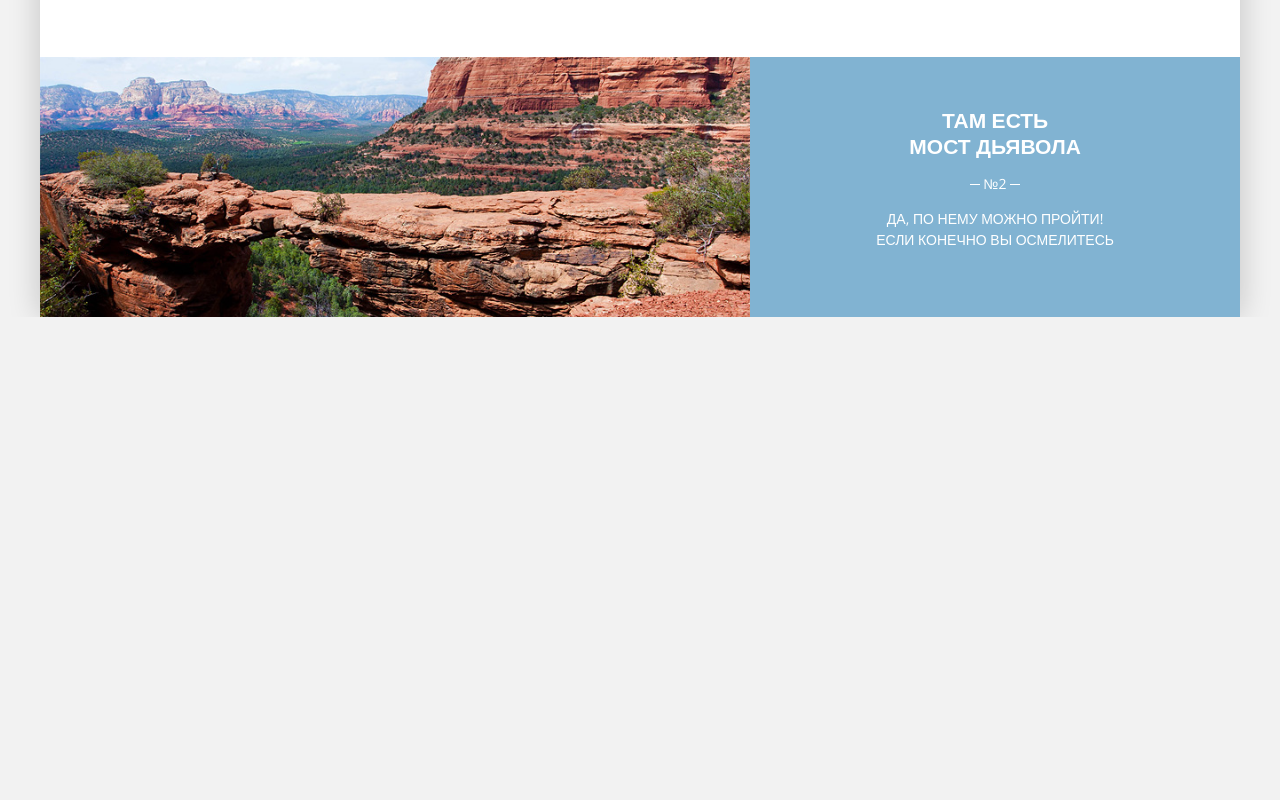
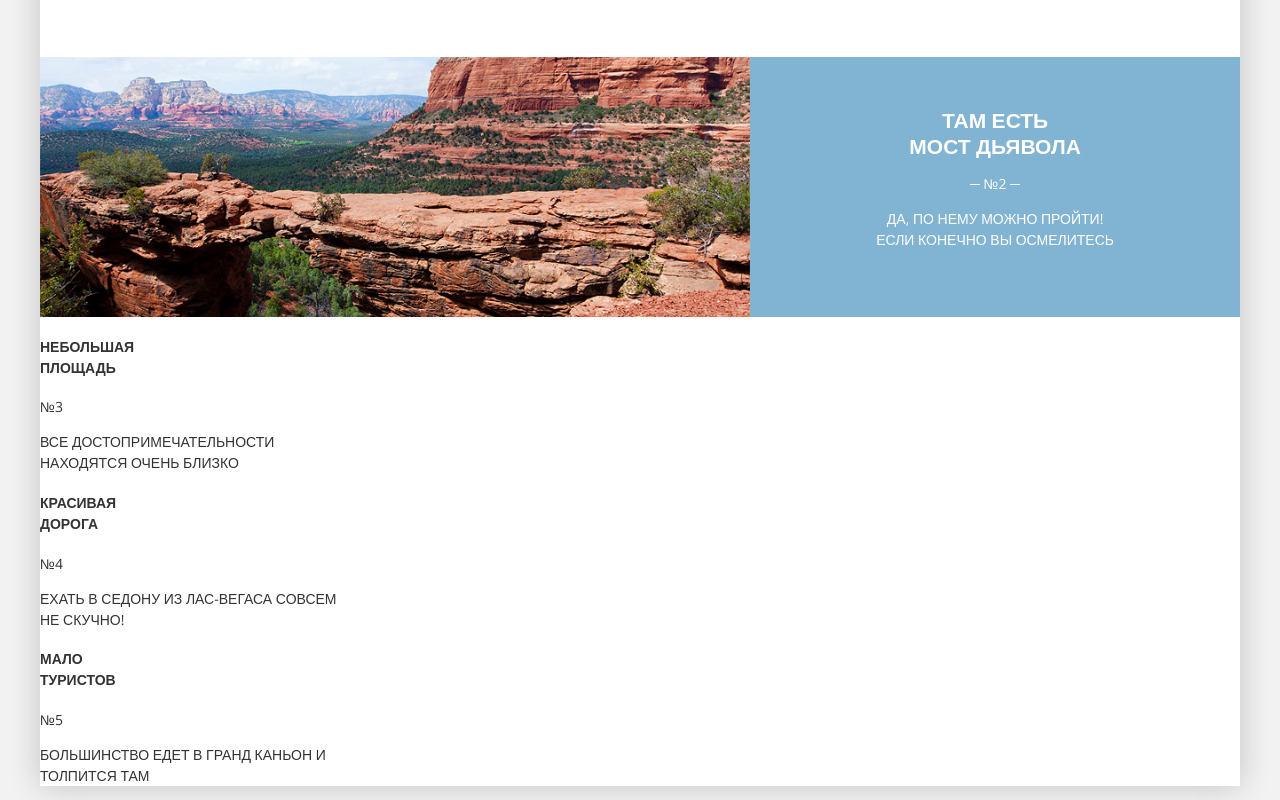
Before and after one commit to TimchenkoSergey/Sedona, a website: page index.html in a window 1280 px wide. Shown: the part 1246-2046 px from the top of the page. Before the commit the page ends 1563 px from the top, so only its background shows below. Drawn offline with nearby package versions, Linux system fonts and the light colour scheme; files whose address does not match are found by name.

Commit message:
Complete markup for reasons section.

```diff
--- a/index.html
+++ b/index.html
@@ -102,7 +102,7 @@
 		<section class="info-line">
 			<div class="info-line__description">
 				<h4 class="info-line__header">НАСТОЯЩИЙ<br>ГОРОДОК</h4>
-				<p class="info-line__number">№1</p>
+				<p class="number">№1</p>
 				<p class="info-line__text">
 					СЕДОНА НЕ АТРАКЦИОН ДЛЯ ТУРИСТОВ,<br>ТАМ ТЕЧЕТ СВОЯ ЖИЗНЬ
 				</p>
@@ -158,7 +158,7 @@
 		<section class="info-line">
 			<div class="info-line__description info-line__description--order">
 				<h4 class="info-line__header">ТАМ ЕСТЬ<br>Мост дьявола</h4>
-				<p class="info-line__number">№2</p>
+				<p class="number">№2</p>
 				<p class="info-line__text">
 					Да, по нему можно пройти!<br>Если конечно вы осмелитесь
 				</p>
@@ -166,6 +166,29 @@
 			<div class="info-line__picture info-line__picture--order">
 			</div>
 		</section>
+		<section class="reasons">
+			<div class="reasons__item">
+				<h4 class="reasons__header">НЕБОЛЬШАЯ<br>ПЛОЩАДЬ</h4>
+				<p class="number">№3</p>
+				<p class="reasons__description">
+					ВСЕ достопримечательности<br>находятся очень близко
+				</p>
+			</div>
+			<div class="reasons__item">
+				<h4 class="reasons__header">КРАСИВАЯ<br>ДОРОГА</h4>
+				<p class="number">№4</p>
+				<p class="reasons__description">
+					ЕХАТЬ В СЕДОНУ ИЗ ЛАС-ВЕГАСА совсем<br>НЕ СКУЧНО!
+				</p>
+			</div>
+			<div class="reasons__item">
+				<h4 class="reasons__header">МАЛО<br>ТУРИСТОВ</h4>
+				<p class="number">№5</p>
+				<p class="reasons__description">
+					Большинство едет в гранд каньон и<br>толпится там
+				</p>
+			</div>
+		</section>
 	</main>
 	<script src="js/main.js"></script>
 </body>
--- a/scss/blocks/info-line/_info-line.scss
+++ b/scss/blocks/info-line/_info-line.scss
@@ -23,29 +23,6 @@
 		line-height: $h-text-line;
 	}
 
-	&__number {
-		position: relative;
-
-		&::after,
-		&::before {
-			content: " ";
-			width: 10px;
-			height: 1px;
-			position: absolute;
-			top: 11px;
-
-			background-color: #fff;
-		}
-
-		&::after {
-			right: 150px;
-		}
-
-		&::before {
-			left: 150px;
-		}
-	}
-
 	&__picture {
 		width: 67%;
 		min-height: 260px;
--- /dev/null
+++ b/scss/blocks/number/_number.scss
@@ -0,0 +1,22 @@
+.number {
+	position: relative;
+
+	&::after,
+	&::before {
+		content: " ";
+		width: 10px;
+		height: 1px;
+		position: absolute;
+		top: 11px;
+
+		background-color: #fff;
+	}
+
+	&::after {
+		right: 150px;
+	}
+
+	&::before {
+		left: 150px;
+	}
+}
--- a/scss/main.scss
+++ b/scss/main.scss
@@ -6,3 +6,4 @@
 @import "blocks/navigation/_navigation";
 @import "blocks/info-line/_info-line";
 @import "blocks/advantages/_advantages";
+@import "blocks/number/_number";
```
Also changed, not shown: css/main.min.css.
